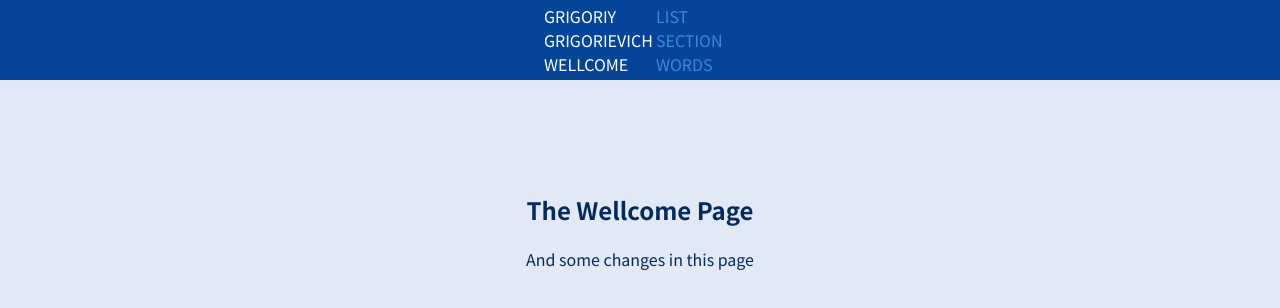
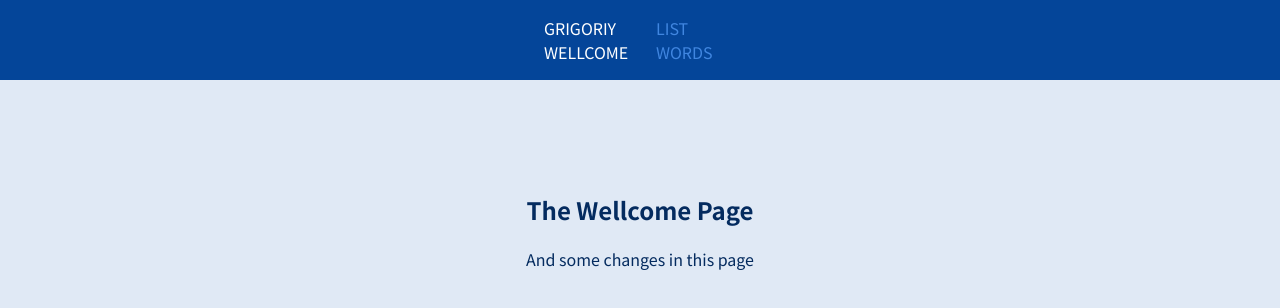
Before and after one commit to grigliz80/git-repo-react-app, a React (Create React App) app: page /wellcome in a window 1280 px wide. Shown: the top 308 px of the page. Built offline with nearby package versions, Linux system fonts and the light colour scheme.

Commit message:
again Changes

```diff
--- a/src/components/MainHeader.js
+++ b/src/components/MainHeader.js
@@ -8,12 +8,12 @@ const MainHeader = () => {
                 <ul>
                     <li>
                         <NavLink activeClassName={classes.active} to='/wellcome'>
-                            GRIGORIY GRIGORIEVICH WELLCOME
+                            GRIGORIY  WELLCOME
                         </NavLink>
                     </li>
                     <li>
                         <NavLink activeClassName={classes.active} to='/products'>
-                            LIST SECTION WORDS
+                            LIST  WORDS
                         </NavLink>
                     </li>
                 </ul>
```
